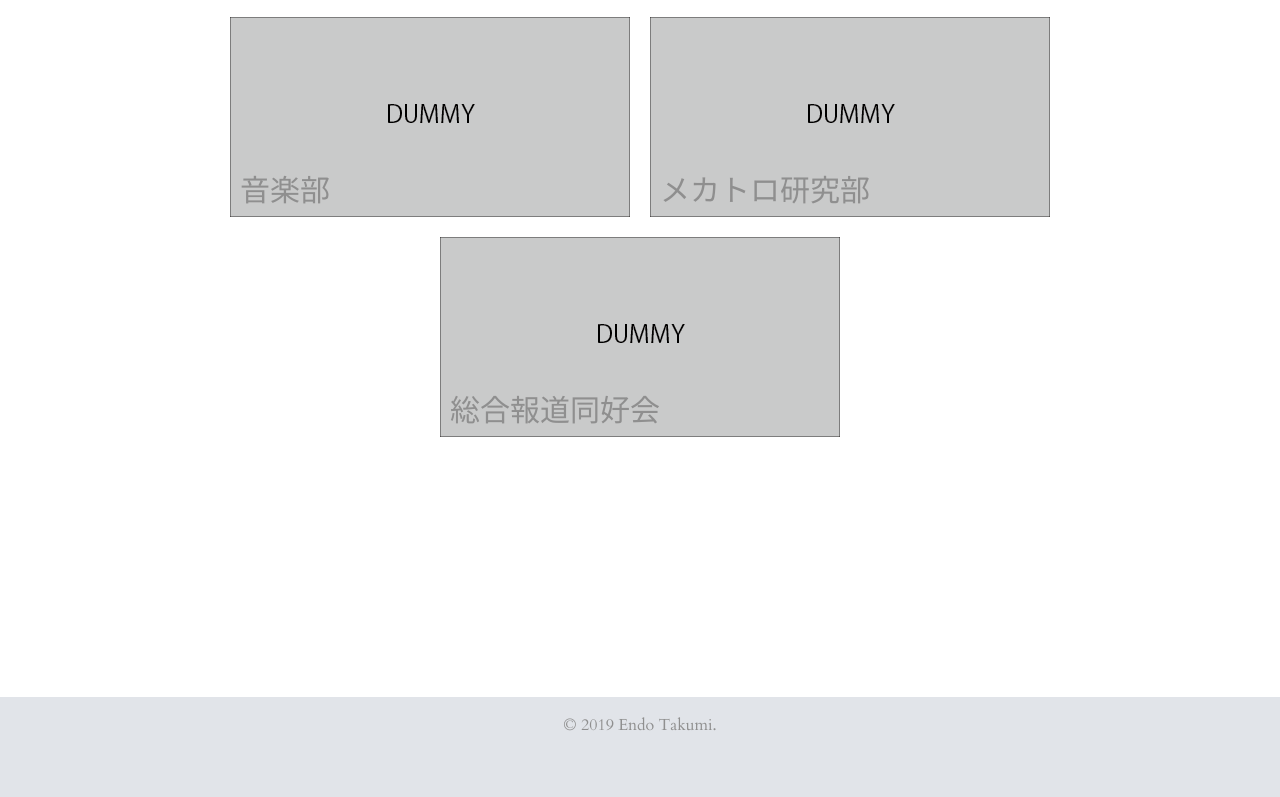
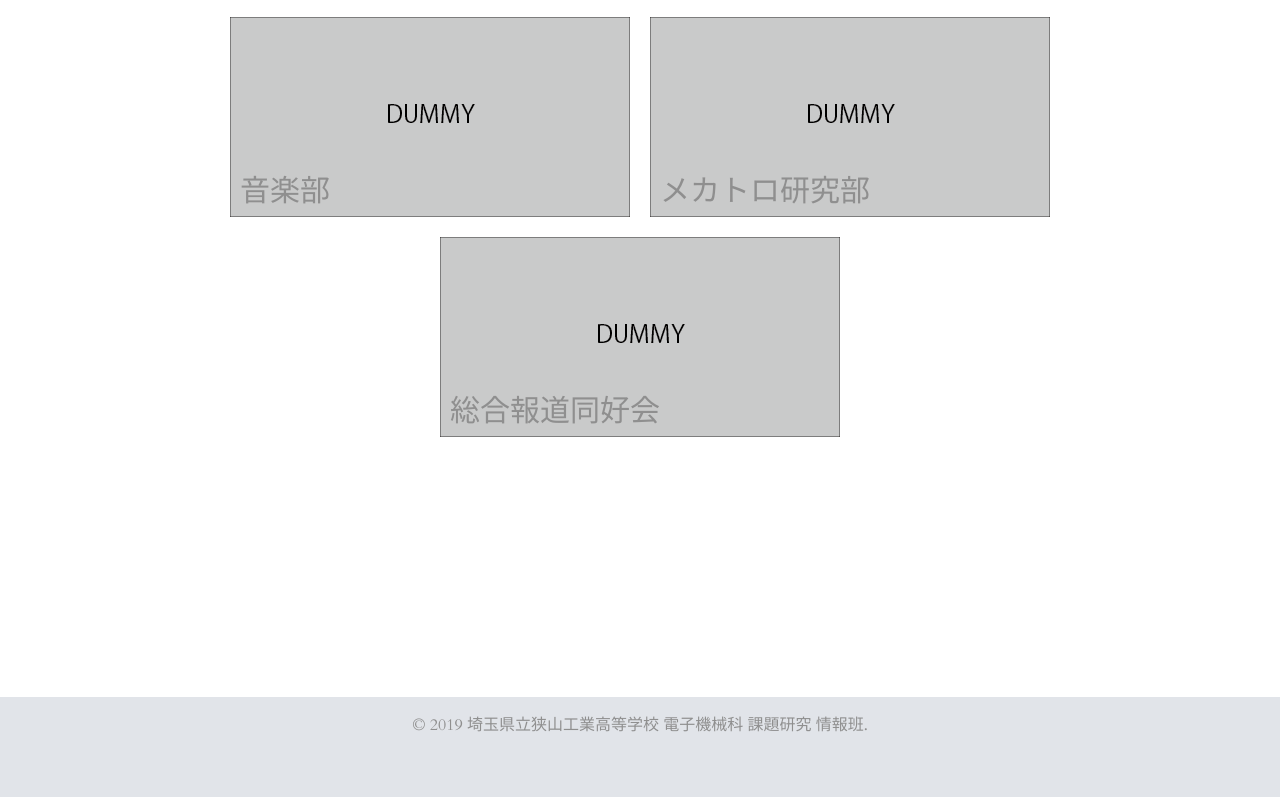
Before and after one commit to ENDOTAKUMI-SUB/Sayama-th-Web, a plain HTML site: page club-activities/index.html in a window 1280 px wide. Shown: the part 2685-3482 px from the top of the page. Drawn offline with nearby package versions, Linux system fonts and the light colour scheme.

Commit message:
Change copyright.

```diff
--- a/club-activities/index.html
+++ b/club-activities/index.html
@@ -142,7 +142,7 @@
                 </section>
             </main>
 
-            <section id="footer">&copy; 2019 Endo Takumi.
+            <section id="footer">&copy; 2019 埼玉県立狭山工業高等学校 電子機械科 課題研究 情報班.
             </section>
 
             <!-- Load Menu -->
```
Also changed, not shown: department-introduction/index.html (+1 -1 lines), index.html (+1 -1 lines), school-introduction/index.html (+1 -1 lines).
